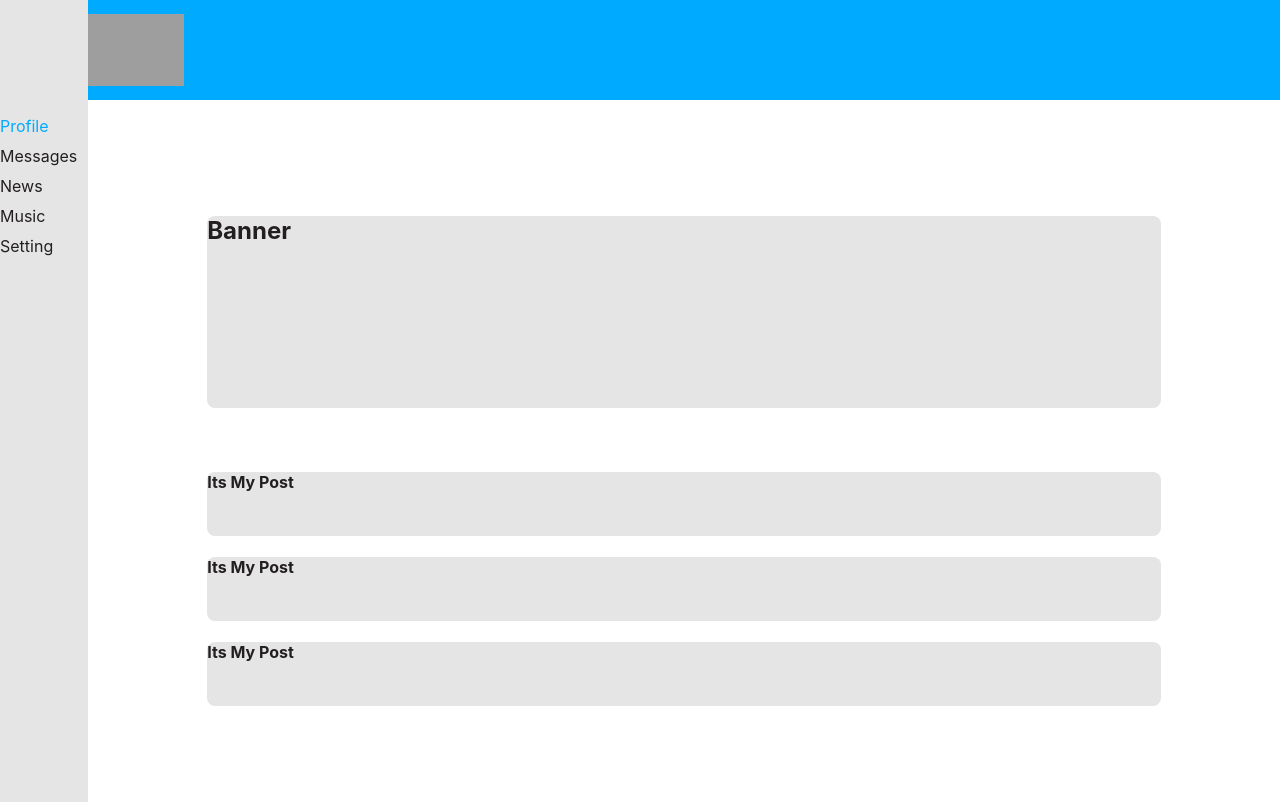
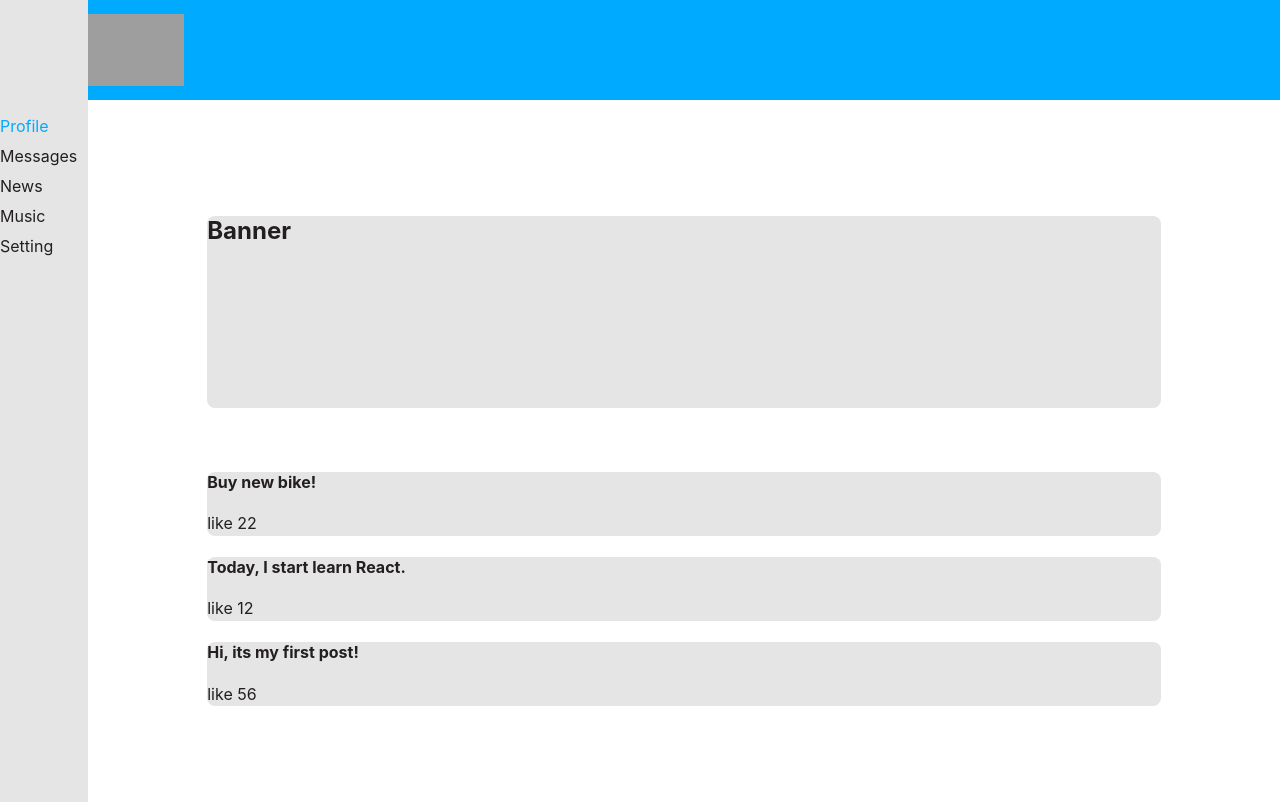
Before and after one commit to dimarogkov/social-network-react, a React (Create React App) app: page / in a window 1280 px wide. Built offline with nearby package versions, Linux system fonts and the light colour scheme; grey boxes are pictures that could not be loaded.

Commit message:
add props to posts

```diff
--- a/src/components/Profile/Post/Post.jsx
+++ b/src/components/Profile/Post/Post.jsx
@@ -1,10 +1,11 @@
 import React from 'react';
 import s from './Post.module.css';
 
-const Post = () => {
+const Post = (props) => {
     return (
         <div className={s.post}>
-            <h4>Its My Post</h4>
+            <h4>{props.message}</h4>
+            <span>like {props.likeCount}</span>
         </div>
     );
 };
--- a/src/components/Profile/Posts/Posts.jsx
+++ b/src/components/Profile/Posts/Posts.jsx
@@ -5,9 +5,9 @@ import Post from '../Post/Post';
 const Posts = () => {
     return (
         <div className={s.posts}>
-            <Post />
-            <Post />
-            <Post />
+            <Post message="Buy new bike!" likeCount="22" />
+            <Post message="Today, I start learn React." likeCount="12" />
+            <Post message="Hi, its my first post!" likeCount="56" />
         </div>
     );
 };
```
